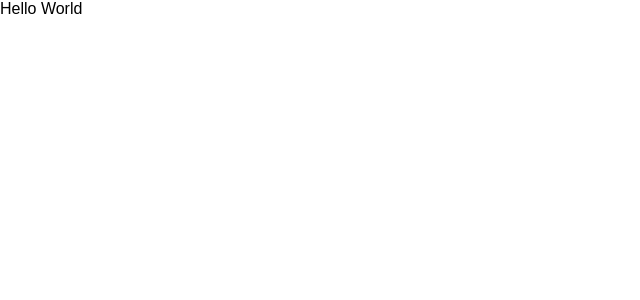
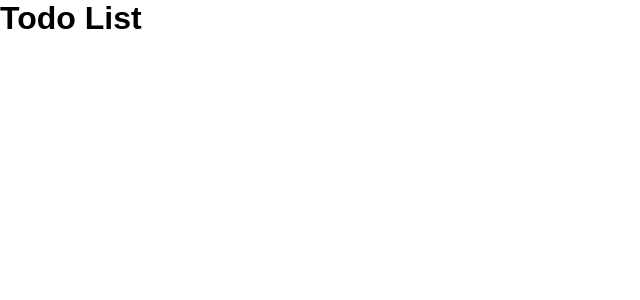
Before and after one commit to nc1z/Angular-ToDoApp-Demo, an Angular app in the folder client/: page / in a window 1280 px wide. Shown: the top 300 px of the page, without its empty margins (0-640 px from the left). Built offline with nearby package versions, Linux system fonts and the light colour scheme.

Commit message:
[app.component.html] added title

```diff
--- a/client/src/app/app.component.html
+++ b/client/src/app/app.component.html
@@ -1 +1,5 @@
-<div class="app">Hello World</div>
+<div class="app">
+  <header>
+    <h1>Todo List</h1>
+  </header>
+</div>
```
